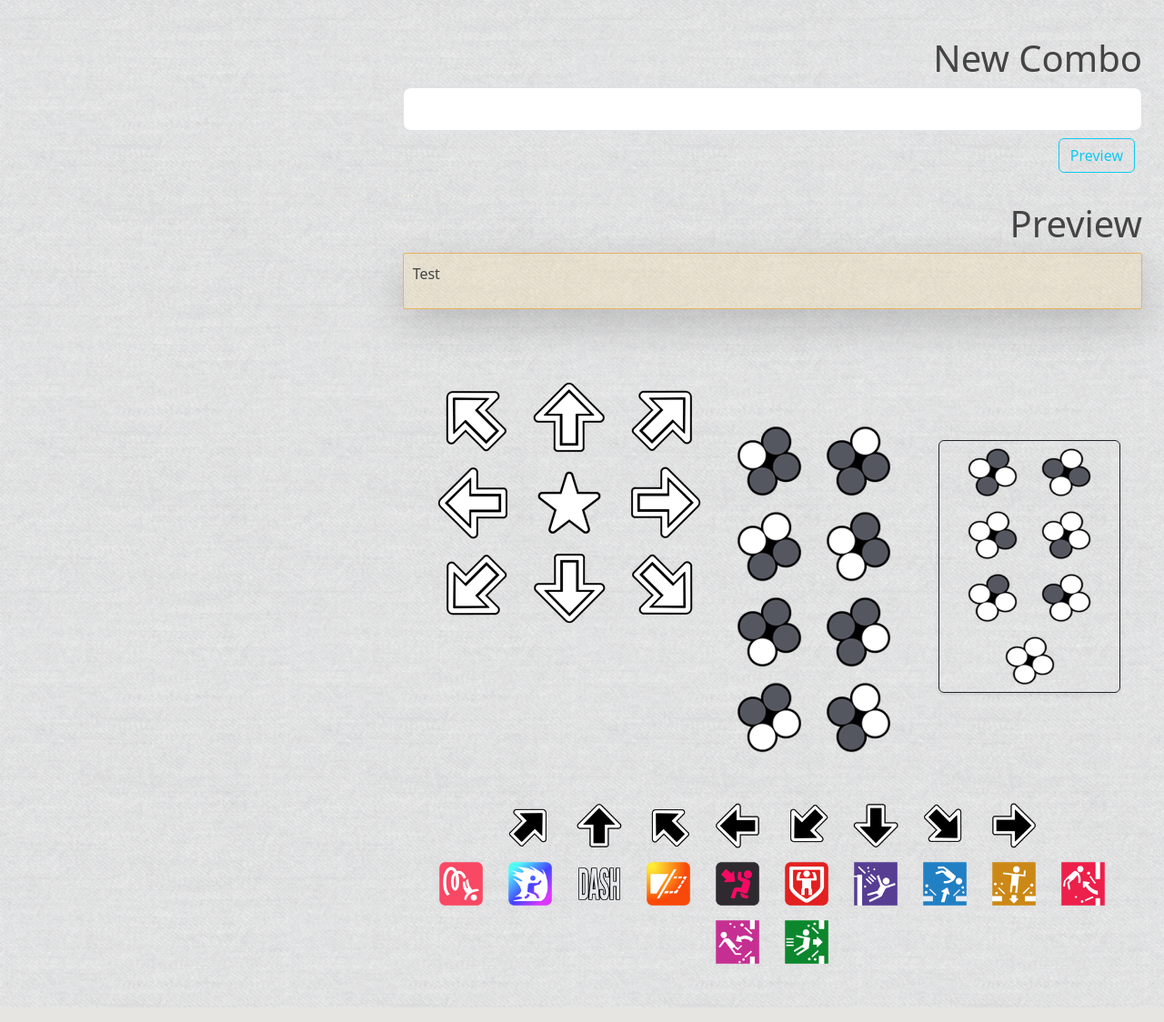
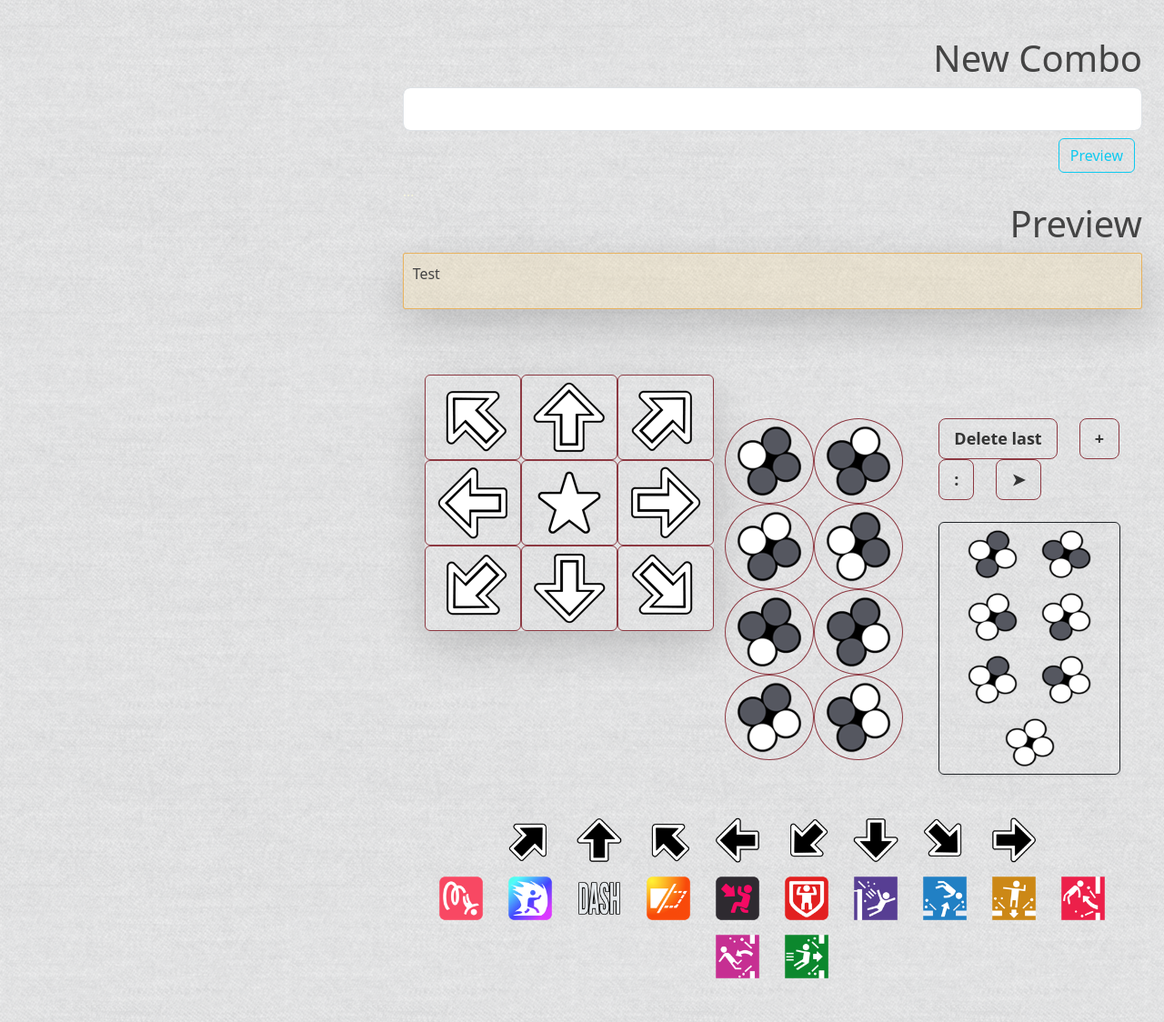
Before and after one commit to dzzldbe/pythonblog-tekken, a Flask app: page /home2 in a window 1280 px wide. Shown: the part 122-1246 px from the top of the page at 91% size. Run offline with Flask 3, Linux system fonts and the light colour scheme; data that the repository does not hold is empty.

Commit message:
made animation so to speak to buttons, attached correct functions to each button

```diff
--- a/pythonblog/static/new_try.css
+++ b/pythonblog/static/new_try.css
@@ -117,3 +117,27 @@ a.article-title:hover {
   font-family: system-ui, -apple-system, BlinkMacSystemFont, 'Segoe UI', Roboto, Oxygen, Ubuntu, Cantarell, 'Open Sans', 'Helvetica Neue', sans-serif;
   font-size: x-large;
 }
+
+.btn-tekken {
+
+    --bs-btn-color: #dc3545;
+    --bs-btn-border-color: #8d3942;
+    --bs-btn-hover-color: #443131;
+    --bs-btn-hover-bg: #d69721;
+    --bs-btn-hover-border-color: #5a4648;
+    --bs-btn-focus-shadow-rgb: 220, 53, 69;
+    --bs-btn-active-color: #fff;
+    --bs-btn-active-bg: #dc3545;
+    --bs-btn-active-border-color: #dc3545;
+    --bs-btn-active-shadow: inset 0 3px 5px rgba(0, 0, 0, 0.125);
+    --bs-btn-disabled-color: #dc3545;
+    --bs-btn-disabled-bg: #d69721;
+    --bs-btn-disabled-border-color: #dc3545;
+    --bs-gradient: none;
+}
+.btn-text {
+  font-size: large;
+  font-weight: bolder;
+  color: #333;
+
+}
--- a/pythonblog/templates/home_2.html
+++ b/pythonblog/templates/home_2.html
@@ -1,6 +1,18 @@
 {% extends "layout.html" %}
 {% block content %}
 <script>function fill_field(smth){document.getElementById('form_1').value += smth}</script>
+<script>function delete_last_add_comma(smth)
+
+
+
+      {document.getElementById('form_1').value+=(smth.slice(0,-2) + ',')}
+</script>
+<script>
+function delete_last() {
+    const input = document.getElementById('form_1');
+    input.value = input.value.slice(0, -1)+','
+}
+</script>
    <div class="col">
       <div class="flex-container ms-auto mt-3 mb-3 my-5 p-4 mx-auto">
          <div class="row">
@@ -57,22 +69,22 @@
                      <div class="flex-container mt-5 p-4 ms-auto my-3 ">
                         <div class="row gap-0">
                            <div class="col col-sm-auto">
-                              <div class="container-fluid">
+                              <div class="container-fluid shadow-lg rounded">
                                  <div class="row row-cols-auto">
                                     <div class="col p-0">
                                        <!-- top motion -->
-                                        <a href="#" class="btn">
+                                        <a class="btn btn-tekken" onclick="fill_field('ub ')">
                                           <img src="{{ url_for('static', filename='assets/ub.png')}}" alt="">
                                         </a>
                                     </div>
                                     <div class="col p-0">
                                        <!-- top motion -->
-                                        <a href="#" class="btn">
+                                        <a class="btn btn-tekken" onclick="fill_field('u ')">
                                           <img src="{{ url_for('static', filename='assets/u.png')}}" alt="">
                                         </a>
                                     </div>
                                     <div class="col p-0">
-                                       <a href="#" class="btn">
+                                       <a class="btn btn-tekken" onclick="fill_field('uf ')">
                                           <img src="{{ url_for('static', filename='assets/uf.png')}}" alt="">
                                         </a>
                                        <!-- top motion  -->
@@ -80,19 +92,19 @@
                                  </div>
                                  <div class="row row-cols-auto">
                                     <div class="col p-0">
-                                       <a href="#" class="btn">
+                                       <a class="btn btn-tekken" onclick="fill_field('b ')">
                                           <img src="{{ url_for('static', filename='assets/b.png')}}" alt="">
                                         </a>
                                        <!-- mid motion -->
                                     </div>
                                     <div class="col p-0">
-                                       <a href="#" class="btn">
+                                       <a class="btn btn-tekken" onclick="fill_field('n ')">
                                           <img src="{{ url_for('static', filename='assets/n.png')}}" alt="">
                                         </a>
                                        <!-- mid motion -->
                                     </div>
                                     <div class="col p-0">
-                                       <a href="#" class="btn">
+                                       <a class="btn btn-tekken" onclick="fill_field('f ')">
                                           <img src="{{ url_for('static', filename='assets/f.png')}}" alt="">
                                         </a>
                                        <!-- mid motion  -->
@@ -100,19 +112,19 @@
                                  </div>
                                  <div class="row row-cols-auto">
                                     <div class="col p-0">
-                                       <a href="#" class="btn">
+                                       <a class="btn btn-tekken" onclick="fill_field('db ')">
                                           <img src="{{ url_for('static', filename='assets/db.png')}}" alt="">
                                         </a>
                                        <!-- btm motion -->
                                     </div>
                                     <div class="col p-0">
-                                       <a href="#" class="btn">
+                                       <a class="btn btn-tekken" onclick="fill_field('d ')">
                                           <img src="{{ url_for('static', filename='assets/d.png')}}" alt="">
                                         </a>
                                        <!-- btm motion -->
                                     </div>
                                     <div class="col p-0">
-                                       <a href="#" class="btn">
+                                       <a class="btn btn-tekken" onclick="fill_field('df ')">
                                           <img src="{{ url_for('static', filename='assets/df.png')}}" alt="">
                                         </a>
                                        <!-- btm motion  -->
@@ -123,25 +135,25 @@
                            <div class="col mt-5 mr-0 ml-0">
                               <div class="row row-cols-auto">
                                  <div class="col p-0 g-0 ">
-                                       <a href="#" class="btn">
+                                       <a href="#" class="btn btn-tekken rounded-circle " onclick="fill_field('1 ')">
                                           <img src="{{ url_for('static', filename='assets/1.png')}}" alt="">
                                         </a>
                                        <!-- top buttons  -->
                                  </div>
                                  <div class="col p-0 g-0 ">
-                                       <a href="#" class="btn">
+                                       <a href="#" class="btn btn-tekken rounded-circle" onclick="fill_field('2 ')">
                                           <img src="{{ url_for('static', filename='assets/2.png')}}" alt="">
                                         </a>
                                        <!-- top buttons  -->
                                  </div>
                                  <div class="col p-0 g-0 ">
-                                       <a href="#" class="btn">
+                                       <a href="#" class="btn rounded-circle btn-tekken" onclick="fill_field('1+2 ')">
                                           <img src="{{ url_for('static', filename='assets/1+2.png')}}" alt="">
                                         </a>
                                        <!-- top buttons  -->
                                  </div>
                                  <div class="col p-0 g-0 ">
-                                       <a href="#" class="btn">
+                                       <a href="#" class="btn btn-tekken rounded-circle" onclick="fill_field('1+3 ')">
                                           <img src="{{ url_for('static', filename='assets/1+3.png')}}" alt="">
                                         </a>
                                        <!-- top buttons  -->
@@ -151,25 +163,25 @@
                               </div>
                               <div class="row row-cols-auto mt-0">
                                  <div class="col p-0">
-                                       <a href="#" class="btn">
+                                       <a href="#" class="btn btn-tekken rounded-circle" onclick="fill_field('3 ')">
                                           <img src="{{ url_for('static', filename='assets/3.png')}}" alt="">
                                         </a>
                                        <!-- btm buttons  -->
                                  </div>
                                  <div class="col p-0">
-                                       <a href="#" class="btn">
+                                       <a href="#" class="btn btn-tekken rounded-circle" onclick="fill_field('4 ')">
                                           <img src="{{ url_for('static', filename='assets/4.png')}}" alt="">
                                         </a>
                                        <!-- btm buttons  -->
                                  </div>
                                  <div class="col p-0">
-                                       <a href="#" class="btn">
+                                       <a href="#" class="btn btn-tekken rounded-circle" onclick="fill_field('3+4 ')">
                                           <img src="{{ url_for('static', filename='assets/3+4.png')}}" alt="">
                                         </a>
                                        <!-- btm buttons  -->
                                  </div>
                                  <div class="col p-0">
-                                       <a href="#" class="btn">
+                                       <a href="#" class="btn btn-tekken rounded-circle" onclick="fill_field('2+4 ')">
                                           <img src="{{ url_for('static', filename='assets/2+4.png')}}" alt="">
                                         </a>
                                        <!-- btm buttons  -->
@@ -178,45 +190,59 @@
                               <!-- here are buttons -->
                            </div>
                            <div class="col mt-5 mr-0 ml-0">
+                              <div class="row row-cols-auto">
+                                 <div class="col">
+                                    <button class="btn btn-lg btn-text btn-tekken" onclick="fill_field('test')" >Delete last</button>
+                                 </div>
+                                 <div class="col">
+                                    <button class="btn btn-lg btn-text btn-tekken" onclick="fill_field('+')" >+</button>
+                                 </div>
+                                 <div class="col">
+                                    <button class="btn btn-lg btn-text btn-tekken" onclick="fill_field(':')" >:</button>
+                                 </div>
+                                 <div class="col-md-4">
+                                    <button class="btn btn-lg btn-text btn-tekken" onclick="delete_last()">➤</button>
+                                 </div>
+                              </div>
                               <div class="row row-cols-auto mx-0 mt-4 g-0 px-0 d-flex justify-content-center border border-dark shadow-sm rounded">
                                  <div class="col p-0">
-                                       <a href="#" class="btn">
+                                       <a href="#" class="btn" onclick="fill_field('1+4 ')">
                                           <img src="{{ url_for('static', filename='assets/1+4.png')}}" alt="" height="55" width="55">
                                         </a>
                                        <!-- btm buttons  -->
                                  </div>
                                  <div class="col p-0">
-                                       <a href="#" class="btn">
+                                       <a href="#" class="btn" onclick="fill_field('3')"">
                                           <img src="{{ url_for('static', filename='assets/2+3.png')}}" alt="" height="55" width="55">
                                         </a>
                                        <!-- btm buttons  -->
                                  </div>
                                  <div class="col p-0">
-                                       <a href="#" class="btn">
+                                       <a href="#" class="btn" onclick="fill_field('3')">
                                           <img src="{{ url_for('static', filename='assets/1+2+3.png')}}" alt="" height="55" width="55">
                                         </a>
                                        <!-- btm buttons  -->
                                  </div>
                                  <div class="col p-0">
-                                       <a href="#" class="btn">
+                                       <a href="#" class="btn" onclick="fill_field('1+2+4')">
                                           <img src="{{ url_for('static', filename='assets/1+2+4.png')}}" alt="" height="55" width="55">
                                         </a>
                                        <!-- btm buttons  -->
                                  </div>
                                  <div class="col p-0">
-                                       <a href="#" class="btn">
+                                       <a href="#" class="btn" onclick="fill_field('1+3+4 ')">
                                           <img src="{{ url_for('static', filename='assets/1+3+4.png')}}" alt="" height="55" width="55">
                                         </a>
                                        <!-- btm buttons  -->
                                  </div>
                                  <div class="col p-0">
-                                       <a href="#" class="btn">
+                                       <a href="#" class="btn" onclick="fill_field('2+3+4 ')">
                                           <img src="{{ url_for('static', filename='assets/2+3+4.png')}}" alt="" height="55" width="55">
                                         </a>
                                        <!-- btm buttons  -->
                                  </div>
                                  <div class="col p-0">
-                                       <a href="#" class="btn">
+                                       <a href="#" class="btn" onclick="fill_field('1+2+3+4 ')">
                                           <img src="{{ url_for('static', filename='assets/1+2+3+4.png')}}" alt="" height="55" width="55">
                                         </a>
                                        <!-- btm buttons  -->
@@ -233,28 +259,28 @@
                   <div class="flex-container">
                      <div class="row row-cols-auto g-0 px-4 d-flex justify-content-center">
                         <div class="col ">
-                           <a href="" class="btn"><img src="{{ url_for('static', filename='assets/ufhold.png')}}" alt="" height="50" width="50"></a>
+                           <a href="#" class="btn" onclick="fill_field('UF ')"><img src="{{ url_for('static', filename='assets/ufhold.png')}}" alt="" height="50" width="50"></a>
                         </div>
                         <div class="col ">
-                           <a href="" class="btn"><img src="{{ url_for('static', filename='assets/uhold.png')}}" alt="" height="50" width="50"></a>
+                           <a href="#" class="btn" onclick="fill_field('UF ')"><img src="{{ url_for('static', filename='assets/uhold.png')}}" alt="" height="50" width="50"></a>
                         </div>
                         <div class="col ">
-                           <a href="" class="btn"><img src="{{ url_for('static', filename='assets/ubhold.png')}}" alt="" height="50" width="50"></a>
+                           <a href="#" class="btn" onclick="fill_field('UB ')"><img src="{{ url_for('static', filename='assets/ubhold.png')}}" alt="" height="50" width="50"></a>
                         </div>
                         <div class="col ">
-                           <a href="" class="btn"><img src="{{ url_for('static', filename='assets/bhold.png')}}" alt="" height="50" width="50"></a>
+                           <a href="#" class="btn" onclick="fill_field('B ')"><img src="{{ url_for('static', filename='assets/bhold.png')}}" alt="" height="50" width="50"></a>
                         </div>
                         <div class="col ">
-                           <a href="" class="btn"><img src="{{ url_for('static', filename='assets/dbhold.png')}}" alt="" height="50" width="50"></a>
+                           <a href="#" class="btn" onclick="fill_field('DB ')"><img src="{{ url_for('static', filename='assets/dbhold.png')}}" alt="" height="50" width="50"></a>
                         </div>
                         <div class="col ">
-                           <a href="" class="btn"><img src="{{ url_for('static', filename='assets/dhold.png')}}" alt="" height="50" width="50"></a>
+                           <a href="#" class="btn" onclick="fill_field('D ')"><img src="{{ url_for('static', filename='assets/dhold.png')}}" alt="" height="50" width="50"></a>
                         </div>
                         <div class="col ">
-                           <a href="" class="btn"><img src="{{ url_for('static', filename='assets/dfhold.png')}}" alt="" height="50" width="50"></a>
+                           <a href="#" class="btn" onclick="fill_field('DF ')"><img src="{{ url_for('static', filename='assets/dfhold.png')}}" alt="" height="50" width="50"></a>
                         </div>
                         <div class="col ">
-                           <a href="" class="btn"><img src="{{ url_for('static', filename='assets/fhold.png')}}" alt="" height="50" width="50"></a>
+                           <a href="#" class="btn" onclick="fill_field('F ')"><img src="{{ url_for('static', filename='assets/fhold.png')}}" alt="" height="50" width="50"></a>
                         </div>
 
                      </div>
@@ -262,40 +288,40 @@
                   <div class="flex-container">
                      <div class="row row-cols-auto g-0 px-4 d-flex justify-content-center">
                         <div class="col ">
-                           <a href="" class="btn"><img src="{{ url_for('static', filename='assets/T!.png')}}" alt="" height="50" width="50"></a>
+                           <a class="btn" onclick="fill_field('T! ')"><img src="{{ url_for('static', filename='assets/T!.png')}}" alt="" height="50" width="50"></a>
                         </div>
                         <div class="col ">
-                           <a href="" class="btn"><img src="{{ url_for('static', filename='assets/heat.png')}}" alt="" height="50" width="50"></a>
+                           <a href="#" class="btn" onclick="fill_field('b ')"><img src="{{ url_for('static', filename='assets/heat.png')}}" alt="" height="50" width="50"></a>
                         </div>
                         <div class="col ">
-                           <a href="" class="btn"><img src="{{ url_for('static', filename='assets/dash.png')}}" alt="" height="50" width="50"></a>
+                           <a href="#" class="btn" onclick="fill_field('dash ')"><img src="{{ url_for('static', filename='assets/dash.png')}}" alt="" height="50" width="50"></a>
                         </div>
                         <div class="col ">
-                           <a href="" class="btn"><img src="{{ url_for('static', filename='assets/chip.png')}}" alt="" height="50" width="50"></a>
+                           <a href="#" class="btn" onclick="fill_field('')"><img src="{{ url_for('static', filename='assets/chip.png')}}" alt="" height="50" width="50"></a>
                         </div>
                         <div class="col ">
-                           <a href="" class="btn"><img src="{{ url_for('static', filename='assets/forcecrouch.png')}}" alt="" height="50" width="50"></a>
+                           <a href="#" class="btn" onclick="fill_field('')"><img src="{{ url_for('static', filename='assets/forcecrouch.png')}}" alt="" height="50" width="50"></a>
                         </div>
                         <div class="col ">
-                           <a href="" class="btn"><img src="{{ url_for('static', filename='assets/powercrush.png')}}" alt="" height="50" width="50"></a>
+                           <a href="#" class="btn" onclick="fill_field('')"><img src="{{ url_for('static', filename='assets/powercrush.png')}}" alt="" height="50" width="50"></a>
                         </div>
                         <div class="col ">
-                           <a href="" class="btn"><img src="{{ url_for('static', filename='assets/Balconybreak.png')}}" alt="" height="50" width="50"></a>
+                           <a href="#" class="btn" onclick="fill_field('')"><img src="{{ url_for('static', filename='assets/Balconybreak.png')}}" alt="" height="50" width="50"></a>
                         </div>
                         <div class="col ">
-                           <a href="" class="btn"><img src="{{ url_for('static', filename='assets/Floorblast.png')}}" alt="" height="50" width="50"></a>
+                           <a href="#" class="btn" onclick="fill_field('')"><img src="{{ url_for('static', filename='assets/Floorblast.png')}}" alt="" height="50" width="50"></a>
                         </div>
                         <div class="col ">
-                           <a href="" class="btn"><img src="{{ url_for('static', filename='assets/Floorbreak.png')}}" alt="" height="50" width="50"></a>
+                           <a href="" class="btn" onclick="fill_field('')"><img src="{{ url_for('static', filename='assets/Floorbreak.png')}}" alt="" height="50" width="50"></a>
                         </div>
                         <div class="col ">
-                           <a href="" class="btn"><img src="{{ url_for('static', filename='assets/Wallblast.png')}}" alt="" height="50" width="50"></a>
+                           <a href="#" class="btn" onclick="fill_field('')"><img src="{{ url_for('static', filename='assets/Wallblast.png')}}" alt="" height="50" width="50"></a>
                         </div>
                         <div class="col ">
-                           <a href="" class="btn"><img src="{{ url_for('static', filename='assets/Wallbound.png')}}" alt="" height="50" width="50"></a>
+                           <a href="#" class="btn" onclick="fill_field('')"><img src="{{ url_for('static', filename='assets/Wallbound.png')}}" alt="" height="50" width="50"></a>
                         </div>
                         <div class="col ">
-                           <a href="" class="btn"><img src="{{ url_for('static', filename='assets/Wallbreak.png')}}" alt="" height="50" width="50"></a>
+                           <a href="#" class="btn" onclick="fill_field('')"><img src="{{ url_for('static', filename='assets/Wallbreak.png')}}" alt="" height="50" width="50"></a>
                         </div>
                      </div>
                   </div>
```
Also changed, not shown: pythonblog/static/colon.png (added), pythonblog/static/coma.png (added), pythonblog/static/plus.png (added).
